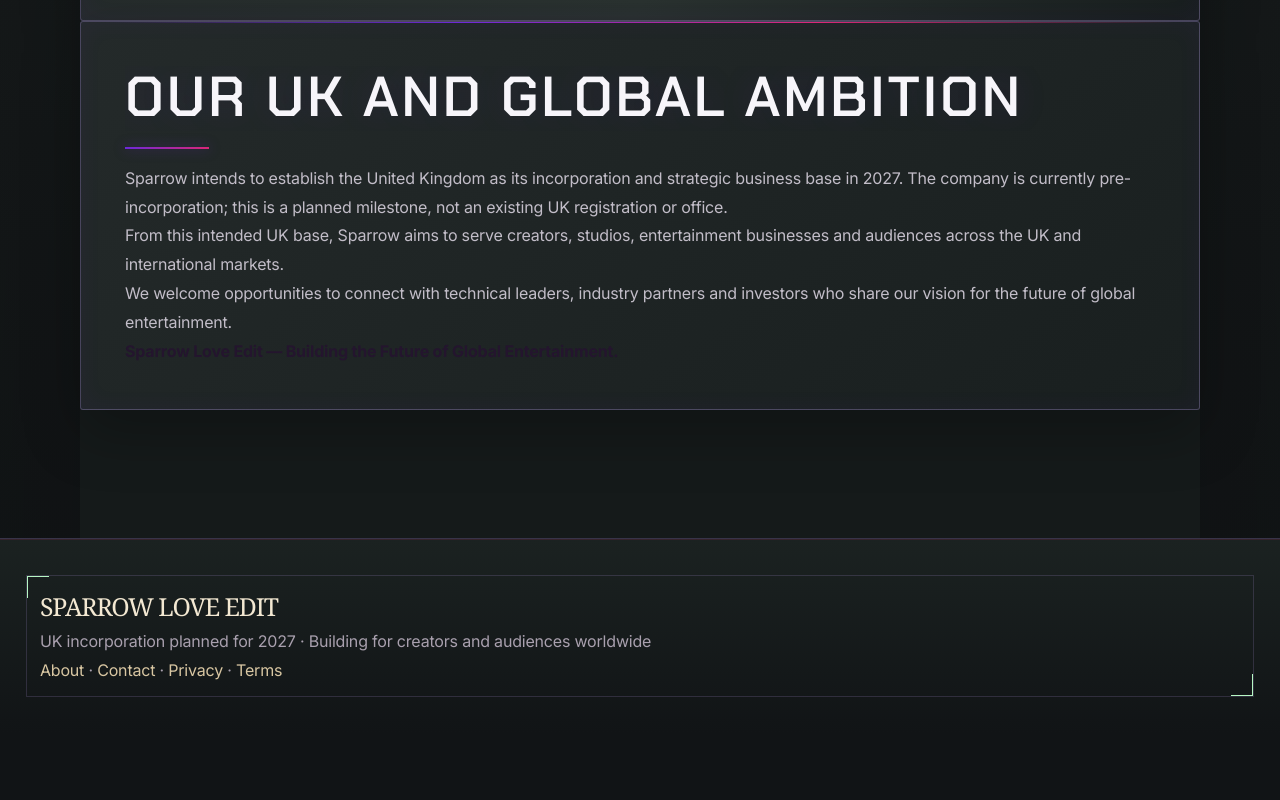
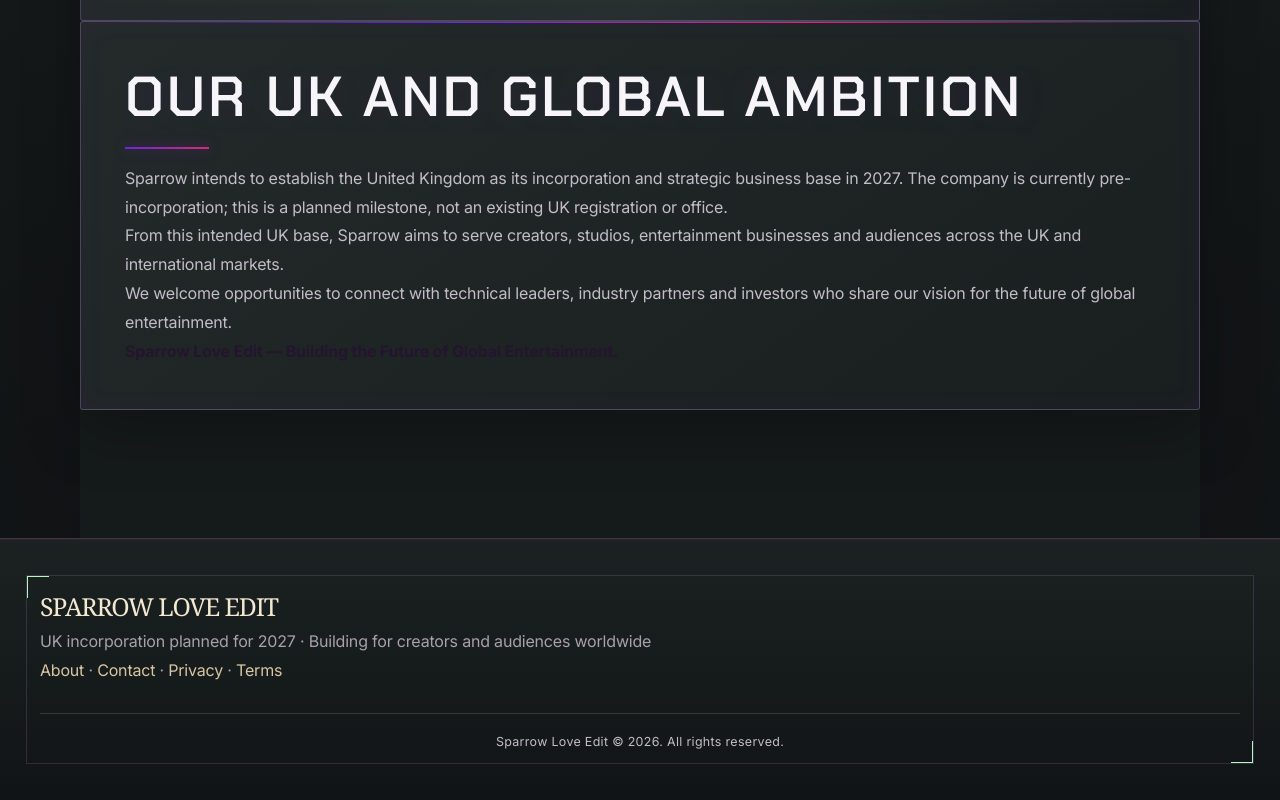
Before and after one commit to austineexmachina/sparrow-company-website, a Next.js app: page /about in a window 1280 px wide. Shown: the part 1743-2543 px from the top of the page. Before the commit the page ends 2476 px from the top, so only its background shows below. Built offline with nearby package versions, Linux system fonts and the light colour scheme; no server answers.

Commit message:
Add 2026 Sparrow Love Edit copyright notice (#4)

```diff
--- a/src/app/cinematic.css
+++ b/src/app/cinematic.css
@@ -1156,3 +1156,18 @@ footer .wrap::before {
     linear-gradient(90deg,#b7f7c4 0 22px,transparent 22px) bottom right/22px 1px no-repeat,
     linear-gradient(#b7f7c4 0 22px,transparent 22px) bottom right/1px 22px no-repeat;
 }
+
+
+/* FOOTER COPYRIGHT NOTICE — 2026 */
+footer .wrap::after {
+  content: "Sparrow Love Edit © 2026. All rights reserved.";
+  display: block;
+  margin-top: 28px;
+  padding-top: 18px;
+  border-top: 1px solid rgba(183,247,196,.16);
+  color: #c2bdc8;
+  font-size: .78rem;
+  line-height: 1.6;
+  text-align: center;
+  letter-spacing: .025em;
+}
```
